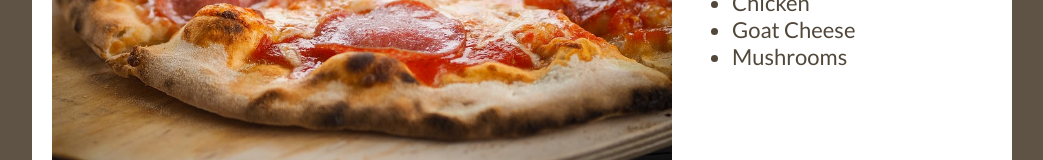
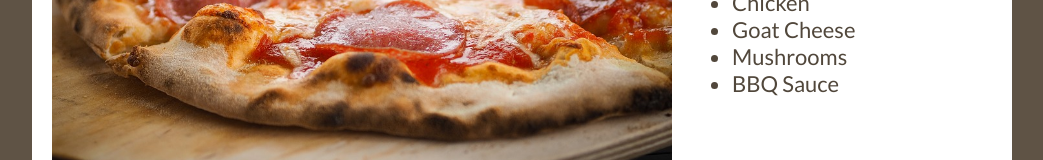
Before and after one commit to lineeey/pizza-gh-pages, a plain HTML site: page index.html in a window 1280 px wide. Shown: the part 280-440 px from the top of the page, without its empty margins (118-1161 px from the left). Drawn offline with Linux system fonts and the light colour scheme; a web font is replaced by a local one.

Commit message:
Sauce
BBQ

```diff
--- a/index.html
+++ b/index.html
@@ -23,6 +23,7 @@
       <li>Chicken</li>
       <li>Goat Cheese</li>
       <li>Mushrooms</li>
+      <li>BBQ Sauce</li>
     </ul>
   </div>
 </div>
```
